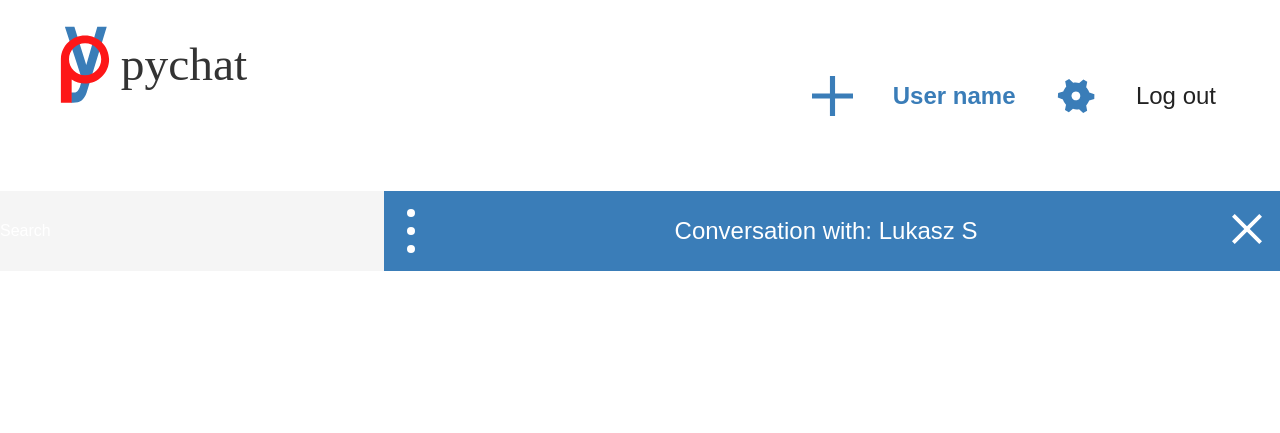
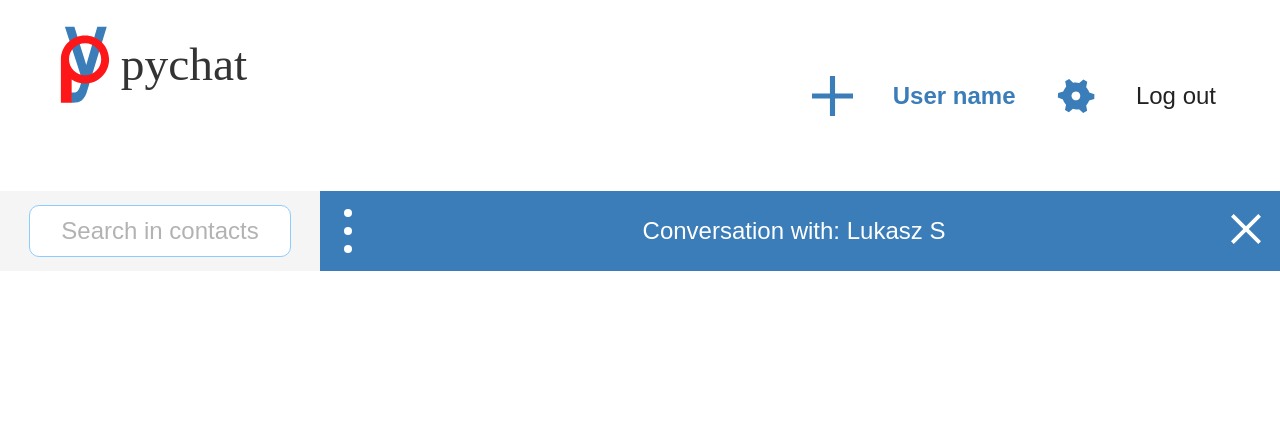
Before and after one commit to lStrachanowski/pychat, a Flask app: page /chat in a window 1280 px wide. Shown: the top 433 px of the page. Run offline with Flask 2, Linux system fonts and the light colour scheme.

Commit message:
search input desktop styled

```diff
--- a/static/css/main.css
+++ b/static/css/main.css
@@ -351,12 +351,13 @@ a:hover{
 .desktop-search-box{
     display: flex;
     align-items: center;
-    width: 30%;
+    width: 25%;
     background: #F5F5F5;
     height: 10vh;
+    justify-content: center;
 }
 .desktop-contact-panel{
-    width: 70%;
+    width: 75%;
     background: #3A7DB8;
     height: 10vh;
     display: flex;
@@ -385,6 +386,40 @@ a:hover{
 .contact-style{
     font-size: 1.5em;
 }
+
+.search-input-desktop-style{
+    width: 80%;
+    height: 60%;
+    border: 1px solid #8DCCFE;
+    border-radius: 10px;
+    color: rgb(58, 58, 58);
+    font-size: 1.5em;
+}
+
+input{
+    text-align: center;
+}
+::-webkit-input-placeholder {
+    text-align: center;
+    opacity: 0.55;
+ }
+
+ :-moz-placeholder { /* Firefox 18- */
+    text-align: center;
+    opacity: 0.55;
+ }
+
+ ::-moz-placeholder {  /* Firefox 19+ */
+    text-align: center;
+    opacity: 0.55;
+ }
+
+ :-ms-input-placeholder {
+    text-align: center;
+    opacity: 0.55;
+ }
+
+
 /* mobile phone mode */
 @media only screen and (max-width: 599px){
     .phone-position{
--- a/templates/chat.html
+++ b/templates/chat.html
@@ -11,7 +11,7 @@
 {% block mainbody %}
 <div class="chat-main-panel-container">
     <div class="desktop-search-box">
-        Search
+        <input class="search-input-desktop-style" placeholder="Search in contacts">
     </div>
     <div class="desktop-contact-panel">
         <div class="chat-panel-dot-style">
```
